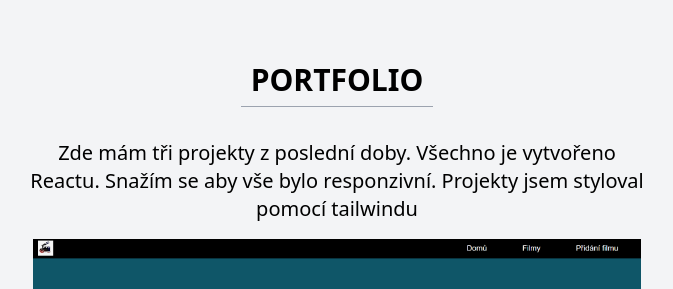
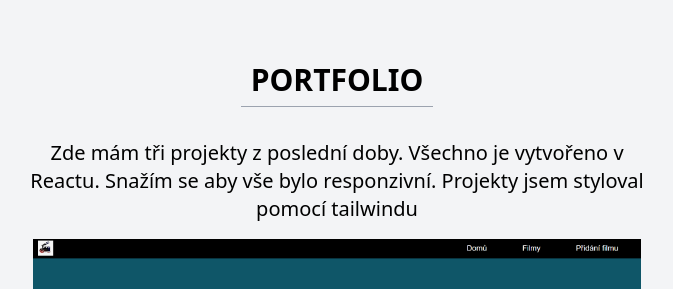
Before and after one commit to RostislavSzkandera/AboutMe, a React (Create React App) app: page / in a window 1280 px wide. Shown: the part 1880-2169 px from the top of the page, without its empty margins (303-976 px from the left). Built offline with nearby package versions, Linux system fonts and the light colour scheme.

Commit message:
Fix text aboutme  and header height

```diff
--- a/src/components/Header.js
+++ b/src/components/Header.js
@@ -67,7 +67,7 @@ const Header = ({onEmailClick}) => {
 
 
         {/* Úvodní strana */}
-        <div className="bg-blue-900 flex flex-col justify-center items-center h-[900px] sm:h-[500px] mx-auto ">
+        <div className="bg-blue-900 flex flex-col justify-center items-center h-[950px] sm:h-[500px] mx-auto ">
             <div className="flex flex-col w-full sm:w-[600px] h-[700px] sm:h-[400px] sm:flex sm:flex-row mt-[98px] px-8 sm:px-0">
                 <div className="w-[300px] h-1/2 sm:w-1/2 sm:h-[500px] mx-auto">
                 <AsyncImage
--- a/src/components/Portfolio.js
+++ b/src/components/Portfolio.js
@@ -11,7 +11,7 @@ const Portfolio = () => {
                 <h2 className="text-xl lg:text-2xl xl:text-3xl text-center border-b border-gray-400 w-[30%] mx-auto pb-2 mb-8 font-bold uppercase">Portfolio</h2>
                 <p className="pb-4 mx-2 text-[14px] md:text-xl lg:text-xl">
                     Zde mám tři projekty z poslední doby.
-                    Všechno je vytvořeno Reactu. Snažím se aby vše bylo responzivní.
+                    Všechno je vytvořeno v Reactu. Snažím se aby vše bylo responzivní.
                     Projekty jsem styloval pomocí tailwindu
                 </p>
             </div>
```
